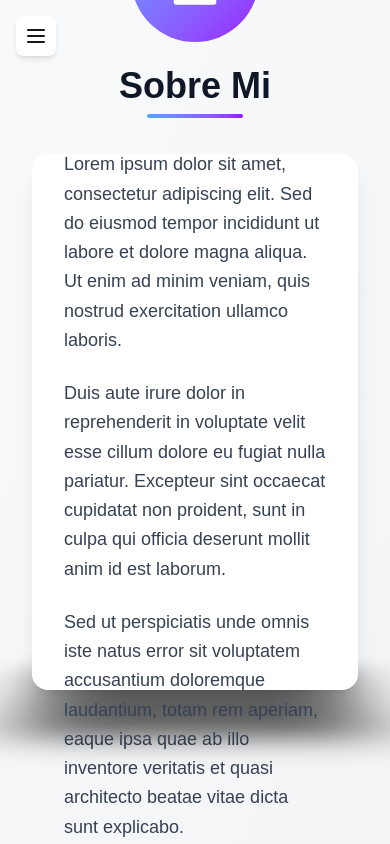
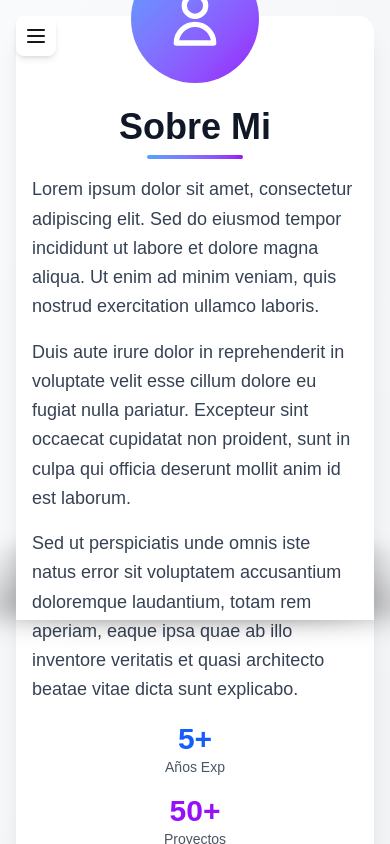
Before and after one commit to NachoLedesma33/Porfolio-Ledesma-Ignacio-Dev, a Next.js app: page / in a window 390 px wide. Built offline with nearby package versions, Linux system fonts and the light colour scheme.

Commit message:
Fix Swiper navigation for instant transitions
- Implement instant direct navigation using slideTo()
- Remove artificial wrap-around logic and delays
- Allow free navigation between any sections without restrictions
- Improve UX with immediate response to button clicks

```diff
--- a/app/components/SwiperContainer.tsx
+++ b/app/components/SwiperContainer.tsx
@@ -32,22 +32,8 @@ export default function SwiperContainer() {
       const targetSlide = slideMapping[slideId as NavigationItem];
 
       if (swiperRef.current && targetSlide !== undefined) {
-        // Always navigate to the left (next slide direction)
-        if (targetSlide > currentSlide) {
-          swiperRef.current.swiper.slideNext();
-        } else if (targetSlide < currentSlide) {
-          // Wrap around to the end if going backwards
-          swiperRef.current.swiper.slideTo(slideMapping.contact);
-          setTimeout(() => {
-            for (let i = 0; i < slideMapping.contact; i++) {
-              setTimeout(() => {
-                if (swiperRef.current) {
-                  swiperRef.current.swiper.slideNext();
-                }
-              }, i * 100);
-            }
-          }, 100);
-        }
+        // Instant direct navigation - go straight to target
+        swiperRef.current.swiper.slideTo(targetSlide);
         setCurrentSlide(targetSlide);
       }
     };
@@ -61,7 +47,7 @@ export default function SwiperContainer() {
   };
 
   return (
-    <div className="w-full h-full flex items-center justify-center bg-linear-to-br from-gray-50 to-gray-100 dark:from-gray-900 dark:to-black">
+    <div className="w-full h-screen bg-linear-to-br from-gray-50 to-gray-100 dark:from-gray-900 dark:to-black">
       <Swiper
         ref={swiperRef}
         effect="cube"
@@ -76,31 +62,31 @@ export default function SwiperContainer() {
         pagination={false}
         modules={[EffectCube, Navigation, Pagination]}
         onSlideChange={handleSlideChange}
-        className="w-full max-w-4xl h-full max-h-[600px]"
+        className="w-full h-screen max-h-[600px] px-2 sm:px-4 lg:px-6"
         style={{
           "--swiper-navigation-size": "30px",
         } as React.CSSProperties}
       >
         <SwiperSlide className="flex items-center justify-center">
-          <div className="w-full h-full p-8">
+          <div className="w-full h-full p-4 sm:p-6 lg:p-8">
             <About />
           </div>
         </SwiperSlide>
 
         <SwiperSlide className="flex items-center justify-center">
-          <div className="w-full h-full p-8">
+          <div className="w-full h-full p-4 sm:p-6 lg:p-8">
             <Skills />
           </div>
         </SwiperSlide>
 
         <SwiperSlide className="flex items-center justify-center">
-          <div className="w-full h-full p-8">
+          <div className="w-full h-full p-4 sm:p-6 lg:p-8">
             <Projects />
           </div>
         </SwiperSlide>
 
         <SwiperSlide className="flex items-center justify-center">
-          <div className="w-full h-full p-8">
+          <div className="w-full h-full p-4 sm:p-6 lg:p-8">
             <Contact />
           </div>
         </SwiperSlide>
--- a/app/sections/About.tsx
+++ b/app/sections/About.tsx
@@ -2,10 +2,10 @@
 
 export default function About() {
   return (
-    <div className="w-full h-full flex flex-col items-center justify-center bg-white dark:bg-gray-800 rounded-2xl shadow-xl p-8">
-      <div className="max-w-2xl mx-auto text-center">
+    <div className="w-full h-full flex flex-col items-center justify-center bg-white dark:bg-gray-800 rounded-2xl shadow-xl p-2 sm:p-4 lg:p-6 min-h-screen">
+      <div className="w-full max-w-6xl mx-auto text-center px-2 sm:px-4 lg:px-6 flex-1 flex flex-col">
         {/* Profile Section */}
-        <div className="mb-8">
+        <div className="mb-4 sm:mb-6 lg:mb-8">
           <div className="w-32 h-32 mx-auto mb-6 bg-linear-to-br from-blue-400 to-purple-600 rounded-full flex items-center justify-center">
             <svg className="w-16 h-16 text-white" fill="none" stroke="currentColor" viewBox="0 0 24 24">
               <path strokeLinecap="round" strokeLinejoin="round" strokeWidth={2} d="M16 7a4 4 0 11-8 0 4 4 0 018 0zM12 14a7 7 0 00-7 7h14a7 7 0 00-7-7z" />
@@ -18,7 +18,7 @@ export default function About() {
         </div>
 
         {/* Content */}
-        <div className="space-y-6 text-left">
+        <div className="space-y-4 sm:space-y-6 text-left flex-1">
           <p className="text-lg text-gray-700 dark:text-gray-300 leading-relaxed">
             Lorem ipsum dolor sit amet, consectetur adipiscing elit. Sed do eiusmod tempor incididunt ut labore et dolore magna aliqua. Ut enim ad minim veniam, quis nostrud exercitation ullamco laboris.
           </p>
@@ -33,7 +33,7 @@ export default function About() {
         </div>
 
         {/* Quick Stats */}
-        <div className="grid grid-cols-3 gap-6 mt-8">
+        <div className="grid grid-cols-1 sm:grid-cols-3 gap-4 sm:gap-6 mt-4 sm:mt-8">
           <div className="text-center">
             <div className="text-3xl font-bold text-blue-600 dark:text-blue-400">5+</div>
             <div className="text-sm text-gray-600 dark:text-gray-400">Años Exp</div>
--- a/app/sections/Contact.tsx
+++ b/app/sections/Contact.tsx
@@ -33,7 +33,7 @@ export default function Contact() {
   };
 
   return (
-    <div className="w-full h-full flex flex-col bg-white dark:bg-gray-800 rounded-2xl shadow-xl p-8 overflow-y-auto">
+    <div className="w-full h-full flex flex-col bg-white dark:bg-gray-800 rounded-2xl shadow-xl p-2 sm:p-4 lg:p-6 overflow-y-auto min-h-screen">
       <div className="text-center mb-8">
         <h1 className="text-4xl font-bold text-gray-900 dark:text-white mb-2">
           Contacto
@@ -41,7 +41,7 @@ export default function Contact() {
         <div className="w-24 h-1 bg-linear-to-r from-orange-400 to-red-600 mx-auto rounded-full"></div>
       </div>
 
-      <div className="max-w-4xl mx-auto w-full grid grid-cols-1 lg:grid-cols-2 gap-8">
+      <div className="w-full max-w-6xl mx-auto px-2 sm:px-4 lg:px-6 grid grid-cols-1 lg:grid-cols-2 gap-6 sm:gap-8 flex-1">
         {/* Contact Form */}
         <div className="bg-gray-50 dark:bg-gray-700 rounded-lg p-6">
           <h2 className="text-2xl font-semibold text-gray-900 dark:text-white mb-6">
--- a/app/sections/Projects.tsx
+++ b/app/sections/Projects.tsx
@@ -60,7 +60,7 @@ export default function Projects() {
   };
 
   return (
-    <div className="w-full h-full flex flex-col bg-white dark:bg-gray-800 rounded-2xl shadow-xl p-8 overflow-y-auto">
+    <div className="w-full h-full flex flex-col bg-white dark:bg-gray-800 rounded-2xl shadow-xl p-2 sm:p-4 lg:p-6 overflow-y-auto min-h-screen">
       <div className="text-center mb-8">
         <h1 className="text-4xl font-bold text-gray-900 dark:text-white mb-2">
           Proyectos
@@ -68,8 +68,8 @@ export default function Projects() {
         <div className="w-24 h-1 bg-linear-to-r from-purple-400 to-pink-600 mx-auto rounded-full"></div>
       </div>
 
-      <div className="max-w-6xl mx-auto w-full">
-        <div className="grid grid-cols-1 md:grid-cols-2 lg:grid-cols-3 gap-6">
+      <div className="w-full max-w-7xl mx-auto px-2 sm:px-4 lg:px-6 flex-1 flex flex-col">
+        <div className="grid grid-cols-1 sm:grid-cols-2 lg:grid-cols-3 gap-4 sm:gap-6 flex-1">
           {projects.map((project, index) => (
             <div
               key={index}
--- a/app/sections/Skills.tsx
+++ b/app/sections/Skills.tsx
@@ -19,7 +19,7 @@ export default function Skills() {
   const categories = Array.from(new Set(skills.map(skill => skill.category)));
 
   return (
-    <div className="w-full h-full flex flex-col bg-white dark:bg-gray-800 rounded-2xl shadow-xl p-8 overflow-y-auto">
+    <div className="w-full h-full flex flex-col bg-white dark:bg-gray-800 rounded-2xl shadow-xl p-2 sm:p-4 lg:p-6 overflow-y-auto min-h-screen">
       <div className="text-center mb-8">
         <h1 className="text-4xl font-bold text-gray-900 dark:text-white mb-2">
           Habilidades
@@ -27,13 +27,13 @@ export default function Skills() {
         <div className="w-24 h-1 bg-linear-to-r from-green-400 to-blue-600 mx-auto rounded-full"></div>
       </div>
 
-      <div className="max-w-4xl mx-auto w-full">
+      <div className="w-full max-w-7xl mx-auto px-2 sm:px-4 lg:px-6 flex-1 flex flex-col">
         {categories.map((category) => (
-          <div key={category} className="mb-8">
+          <div key={category} className="mb-4 sm:mb-6 lg:mb-8">
             <h2 className="text-2xl font-semibold text-gray-800 dark:text-gray-200 mb-4">
               {category}
             </h2>
-            <div className="grid grid-cols-1 md:grid-cols-2 gap-4">
+            <div className="grid grid-cols-1 sm:grid-cols-2 lg:grid-cols-2 gap-4">
               {skills
                 .filter(skill => skill.category === category)
                 .map((skill) => (
```
